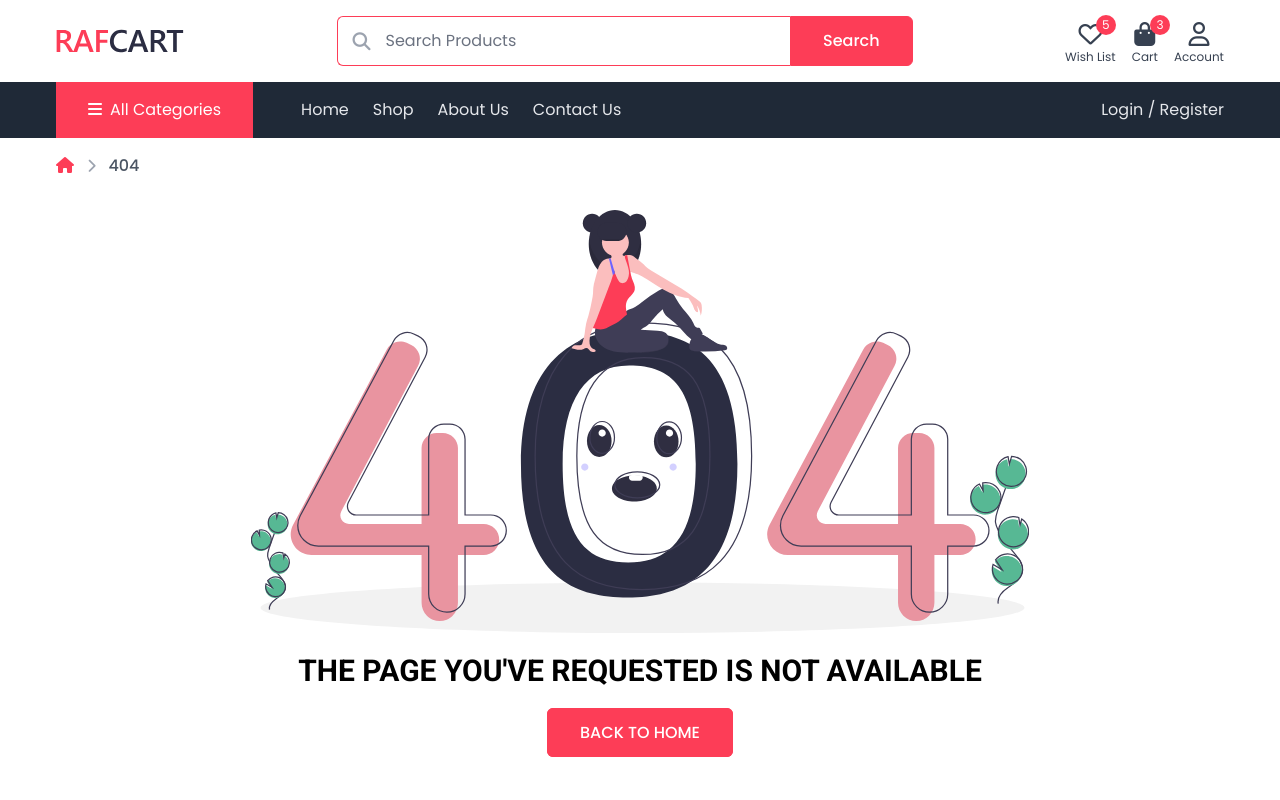
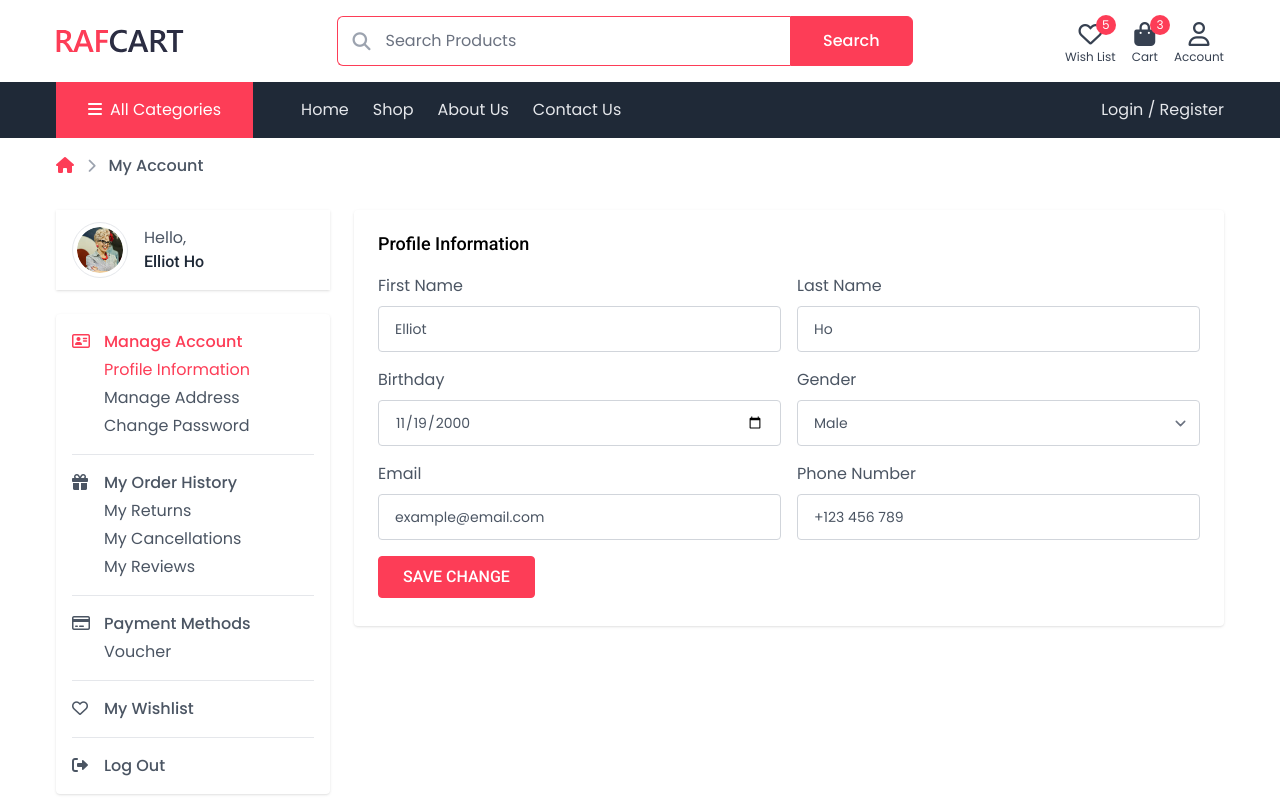
Before and after one commit to tri1911/ecommerce-mern, a React (Create React App) app in the folder client/: page /account/profile in a window 1280 px wide. Shown: the top 800 px of the page. Built offline with nearby package versions, Linux system fonts and the light colour scheme.

Commit message:
feat(ui): implement the Profile Info Edit page

```diff
--- a/client/src/components/Account/AccountSideBar.tsx
+++ b/client/src/components/Account/AccountSideBar.tsx
@@ -65,7 +65,11 @@ function SubLink({ href, text }: { href: string; text: string }) {
   return (
     <NavLink
       to={href}
-      className="block capitalize hover:text-primary transition"
+      className={({ isActive }) =>
+        classNames("block capitalize hover:text-primary transition", {
+          "text-primary": isActive,
+        })
+      }
     >
       {text}
     </NavLink>
--- /dev/null
+++ b/client/src/components/Account/ProfileInfo.tsx
@@ -0,0 +1,66 @@
+import React from "react";
+import FormSubmitButton from "../Shared/FormSubmitButton";
+import InputField from "../Shared/InputField";
+
+// TODO: abstract the `select` control
+export default function ProfileInfo() {
+  return (
+    <div className="shadow rounded px-6 pt-5 pb-7">
+      <form>
+        <h3 className="text-lg font-medium capitalize mb-4">
+          Profile Information
+        </h3>
+        <div className="space-y-4">
+          <div className="grid sm:grid-cols-2 gap-4">
+            <InputField
+              label="First Name"
+              value="Elliot"
+              placeholder="Enter your first name"
+            />
+            <InputField
+              label="Last Name"
+              value="Ho"
+              placeholder="Enter your last name"
+            />
+          </div>
+          <div className="grid sm:grid-cols-2 gap-4">
+            <InputField
+              type="date"
+              label="Birthday"
+              value="2000-11-19"
+              placeholder="Enter your birthday"
+            />
+            <div>
+              <label className="text-gray-600 mb-2 block">Gender</label>
+              <select
+                name="gender"
+                className="w-full block border border-gray-300 px-4 py-3 text-gray-600 text-sm rounded focus:ring-0 focus:border-primary placeholder-gray-400"
+                value="male"
+              >
+                <option value="none">Select your gender</option>
+                <option value="male">Male</option>
+                <option value="female">Female</option>
+                <option value="other">Other</option>
+              </select>
+            </div>
+          </div>
+          <div className="grid sm:grid-cols-2 gap-4">
+            <InputField
+              label="Email"
+              value="example@email.com"
+              placeholder="Enter your email address"
+            />
+            <InputField
+              label="Phone Number"
+              value="+123 456 789"
+              placeholder="Enter your phone number"
+            />
+          </div>
+          <div className="mt-6">
+            <FormSubmitButton label="Save Change" />
+          </div>
+        </div>
+      </form>
+    </div>
+  );
+}
--- a/client/src/components/Authentication/FormSubmitButton.tsx
+++ /dev/null
@@ -1,14 +0,0 @@
-import React from "react";
-
-export default function FormSubmitButton({ label }: { label: string }) {
-  return (
-    <div className="mt-4">
-      <button
-        type="submit"
-        className="block w-full py-2 text-center text-white bg-primary border border-primary rounded hover:bg-transparent hover:text-primary transition uppercase font-roboto font-medium"
-      >
-        {label}
-      </button>
-    </div>
-  );
-}
--- a/client/src/components/Authentication/LoginForm.tsx
+++ b/client/src/components/Authentication/LoginForm.tsx
@@ -1,6 +1,6 @@
 import { Link } from "react-router-dom";
-import FormSubmitButton from "./FormSubmitButton";
-import InputField from "./InputField";
+import FormSubmitButton from "../Shared/FormSubmitButton";
+import InputField from "../Shared/InputField";
 
 export default function LoginForm() {
   return (
@@ -36,7 +36,9 @@ export default function LoginForm() {
             Forgot Password?
           </Link>
         </div>
-        <FormSubmitButton label="Login" />
+        <div className="mt-4">
+          <FormSubmitButton label="Login" fluid />
+        </div>
       </div>
     </form>
   );
--- a/client/src/components/Authentication/RegisterForm.tsx
+++ b/client/src/components/Authentication/RegisterForm.tsx
@@ -1,6 +1,6 @@
 import { Link } from "react-router-dom";
-import FormSubmitButton from "./FormSubmitButton";
-import InputField from "./InputField";
+import FormSubmitButton from "../Shared/FormSubmitButton";
+import InputField from "../Shared/InputField";
 
 export default function RegisterForm() {
   return (
@@ -47,7 +47,9 @@ export default function RegisterForm() {
           </Link>
         </label>
       </div>
-      <FormSubmitButton label="Create Account" />
+      <div className="mt-4">
+        <FormSubmitButton label="Create Account" fluid />
+      </div>
     </form>
   );
 }
--- a/client/src/components/Authentication/ResetPasswordForm.tsx
+++ b/client/src/components/Authentication/ResetPasswordForm.tsx
@@ -1,5 +1,5 @@
-import FormSubmitButton from "./FormSubmitButton";
-import InputField from "./InputField";
+import FormSubmitButton from "../Shared/FormSubmitButton";
+import InputField from "../Shared/InputField";
 
 export default function ResetPasswordForm() {
   return (
@@ -10,7 +10,7 @@ export default function ResetPasswordForm() {
         placeholder="Enter your Email Address"
         required
       />
-      <div className="w-2/5">
+      <div className="mt-4">
         <FormSubmitButton label="Reset Password" />
       </div>
     </form>
--- /dev/null
+++ b/client/src/components/Shared/FormSubmitButton.tsx
@@ -0,0 +1,23 @@
+import React from "react";
+import classNames from "classnames";
+
+export default function FormSubmitButton({
+  label,
+  fluid,
+}: {
+  label: string;
+  fluid?: boolean;
+}) {
+  return (
+    <button
+      type="submit"
+      className={classNames(
+        "block py-2 text-center text-white bg-primary border border-primary rounded hover:bg-transparent hover:text-primary transition uppercase font-roboto font-medium",
+        { "w-full": fluid },
+        { "px-6": !fluid }
+      )}
+    >
+      {label}
+    </button>
+  );
+}
--- a/client/src/components/Authentication/InputField.tsx
+++ b/client/src/components/Shared/InputField.tsx
@@ -1,11 +1,13 @@
 export default function InputField({
   label,
   type = "text",
+  value,
   placeholder,
   required,
 }: {
   label: string;
   type?: React.HTMLInputTypeAttribute;
+  value?: string;
   placeholder?: string;
   required?: boolean;
 }) {
@@ -17,6 +19,7 @@ export default function InputField({
       <input
         type={type}
         className="w-full block border border-gray-300 px-4 py-3 text-gray-600 text-sm rounded focus:ring-0 focus:border-primary placeholder-gray-400"
+        value={value}
         placeholder={placeholder}
         required={required}
       />
--- a/client/src/index.tsx
+++ b/client/src/index.tsx
@@ -14,6 +14,7 @@ import ForgotPasswordPage from "./pages/ForgotPasswordPage";
 import MyAccountPage from "./pages/MyAccountPage";
 import NotFoundPage from "./pages/NotFoundPage";
 import ManageAccount from "./components/Account/ManageAccount";
+import ProfileInfo from "./components/Account/ProfileInfo";
 
 const container = document.getElementById("root")!;
 const root = createRoot(container);
@@ -32,9 +33,7 @@ root.render(
           <Route path="forgot-password" element={<ForgotPasswordPage />} />
           <Route path="account" element={<MyAccountPage />}>
             <Route index element={<ManageAccount />} />
-            {/* <Route path="profile" element={<ProfileInfo />} />
-            <Route path="address" element={<AddressInfo />} />
-            <Route path="update-password" element={<UpdatePassword />} /> */}
+            <Route path="profile" element={<ProfileInfo />} />
           </Route>
           <Route path="*" element={<NotFoundPage />} />
         </Route>
```
